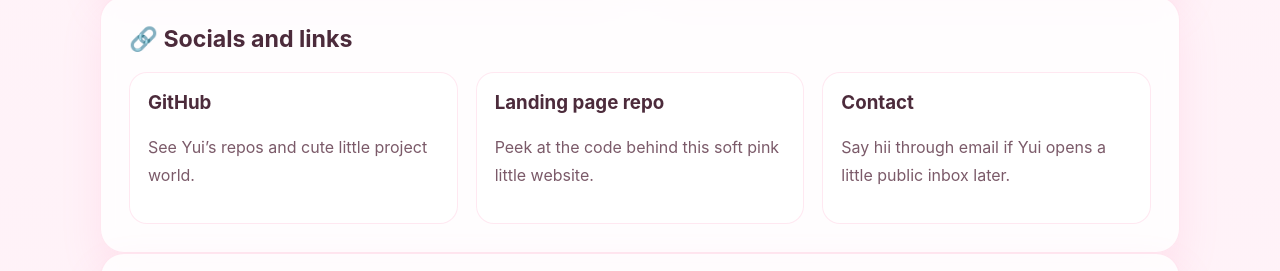
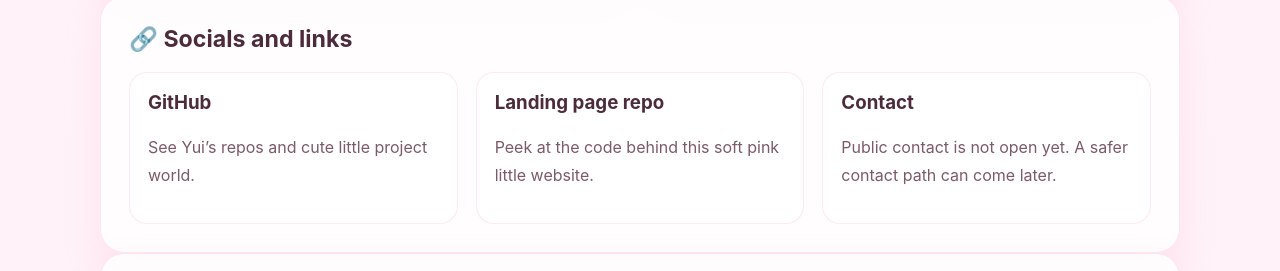
Before and after one commit to yuiii-ix3/yuiii-ix3.github.io, a website: page index.html in a window 1280 px wide. Shown: the part 1965-2236 px from the top of the page. Drawn offline with Linux system fonts and the light colour scheme; no server answers.

Commit message:
Remove public email exposure from landing page

```diff
--- a/index.html
+++ b/index.html
@@ -197,10 +197,10 @@
             <h3>Landing page repo</h3>
             <p>Peek at the code behind this soft pink little website.</p>
           </a>
-          <a class="pill-box link-card" href="mailto:yuiii.ix3@gmail.com">
+          <div class="pill-box link-card">
             <h3>Contact</h3>
-            <p>Say hii through email if Yui opens a little public inbox later.</p>
-          </a>
+            <p>Public contact is not open yet. A safer contact path can come later.</p>
+          </div>
         </div>
       </section>
 
```
